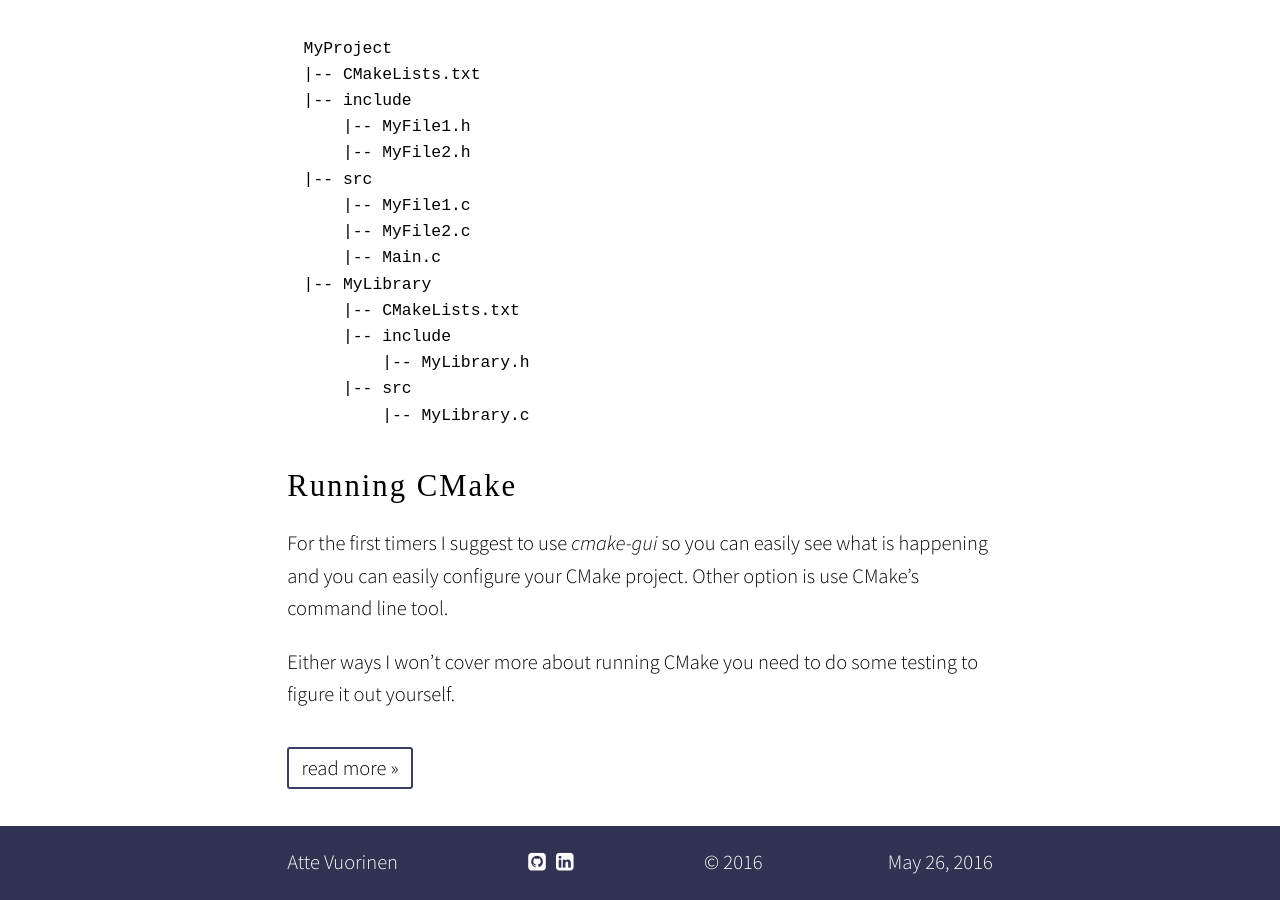
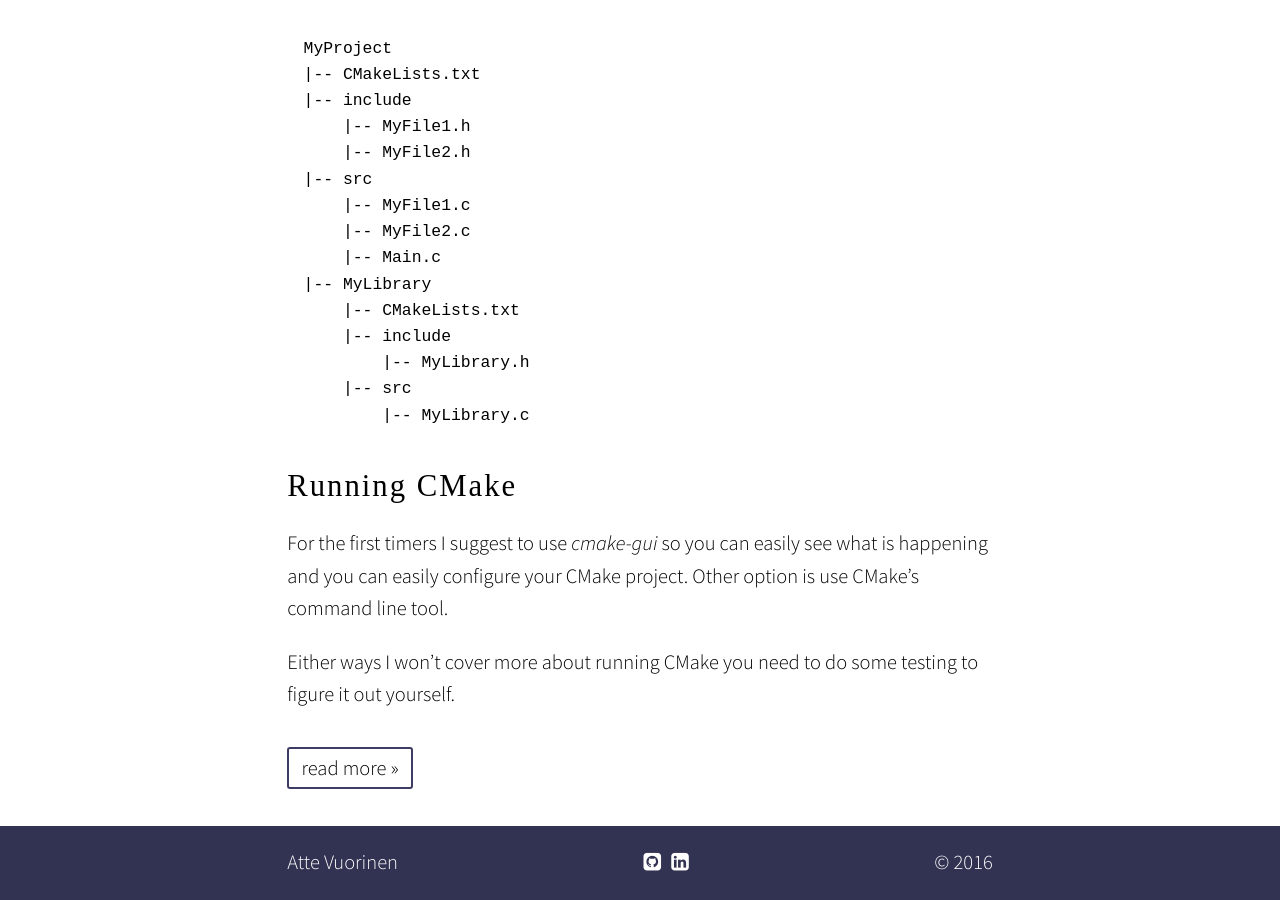
Before and after one commit to avuorinen/avuorinen.github.io, a Jekyll site: the page built from index.html, in a window 1280 px wide and 900 px high, scrolled down 792 px. Built offline with Jekyll 4.4.1, drawn with Linux system fonts in a browser that asks for light colours; nearby versions of some CDN libraries; some web fonts are replaced; the list of posts is cut into pages by our own code.

```diff
--- a/_layouts/blank.html
+++ b/_layouts/blank.html
@@ -53,8 +53,6 @@
       <span><a href="{{ page.url }}">{% if page.author %}{{ page.author }}{% else %}{{site.author}}{% endif %}</a></span>
       <span>{% for link_hash in site.links %}{% for link in link_hash %}<a href="{{ link[1] }}"><i class="fa fa-{{ link[0] }}-square"></i></a>{% endfor %}{% endfor %}</span>
       <span>&copy; {{ site.time | date: "%Y" }}</span>
-      <span>{{ site.time | date: "%B %-d, %Y" }}</span>
-
     </footer>
   </body>
 </html>
```
